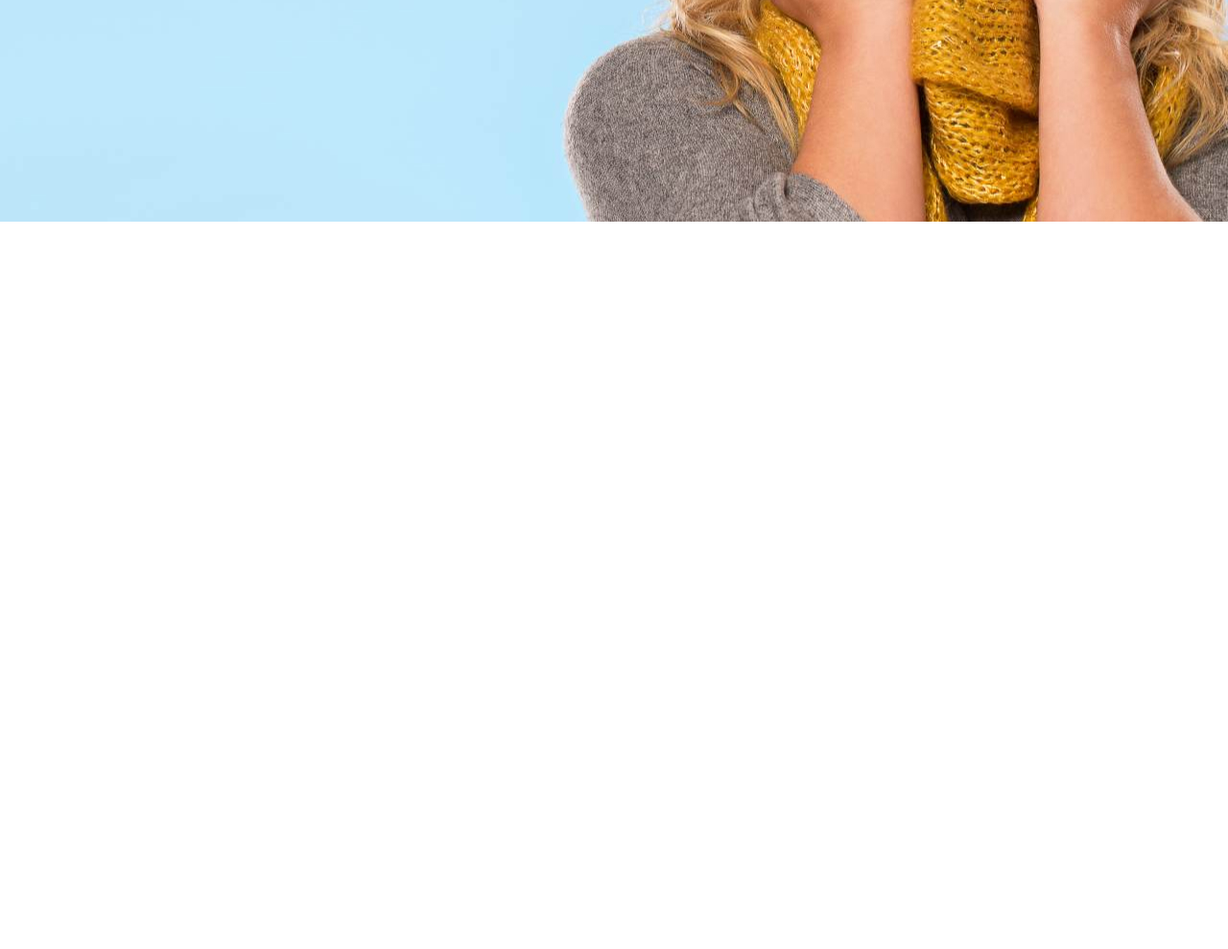
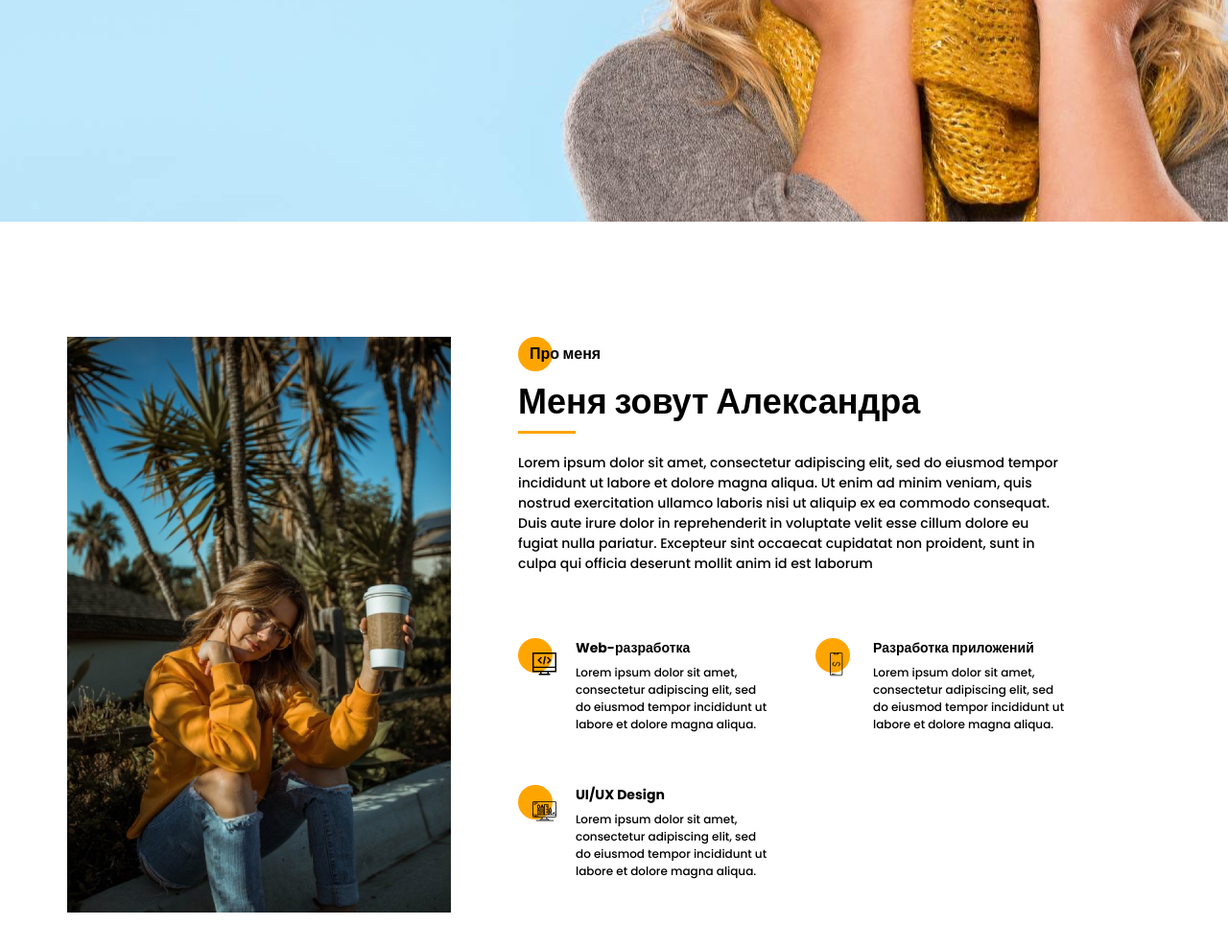
Before and after one commit to Swarle/Portfolio_Practise_Project, a plain HTML site: page src/index.html in a window 1280 px wide. Shown: the part 569-1558 px from the top of the page at 96% size. Before the commit the page ends 800 px from the top, so only its background shows below. Drawn offline with nearby package versions, Linux system fonts and the light colour scheme; files that its build step writes are made by us from their sources; files whose address does not match are found by name.

Commit message:
Added about section

```diff
--- a/src/index.html
+++ b/src/index.html
@@ -1,5 +1,6 @@
 <!DOCTYPE html>
 <html lang="ru">
+
 <head>
     <meta charset="UTF-8">
     <meta name="viewport" content="width=device-width, initial-scale=1.0">
@@ -13,14 +14,17 @@
     <meta property="og:url" content="https://metatags.io/">
     <meta property="og:title" content="Мое портфолио">
     <meta property="og:description" content="Здесь вы сможете ознакомиться с моими работами и узнать больше обо мне">
-    <meta property="og:image" content="https://metatags.io/assets/meta-tags-16a33a6a8531e519cc0936fbba0ad904e52d35f34a46c97a2c9f6f7dd7d336f2.png">
+    <meta property="og:image"
+        content="https://metatags.io/assets/meta-tags-16a33a6a8531e519cc0936fbba0ad904e52d35f34a46c97a2c9f6f7dd7d336f2.png">
 
     <!-- Twitter -->
     <meta property="twitter:card" content="summary_large_image">
     <meta property="twitter:url" content="https://metatags.io/">
     <meta property="twitter:title" content="Мое портфолио">
-    <meta property="twitter:description" content="Здесь вы сможете ознакомиться с моими работами и узнать больше обо мне">
-    <meta property="twitter:image" content="https://metatags.io/assets/meta-tags-16a33a6a8531e519cc0936fbba0ad904e52d35f34a46c97a2c9f6f7dd7d336f2.png">
+    <meta property="twitter:description"
+        content="Здесь вы сможете ознакомиться с моими работами и узнать больше обо мне">
+    <meta property="twitter:image"
+        content="https://metatags.io/assets/meta-tags-16a33a6a8531e519cc0936fbba0ad904e52d35f34a46c97a2c9f6f7dd7d336f2.png">
 
     <!-- Favicon  -->
     <link rel="apple-touch-icon" sizes="57x57" href="icons/favicon//apple-icon-57x57.png">
@@ -32,7 +36,7 @@
     <link rel="apple-touch-icon" sizes="144x144" href="icons/favicon//apple-icon-144x144.png">
     <link rel="apple-touch-icon" sizes="152x152" href="icons/favicon//apple-icon-152x152.png">
     <link rel="apple-touch-icon" sizes="180x180" href="icons/favicon//apple-icon-180x180.png">
-    <link rel="icon" type="image/png" sizes="192x192"  href="icons/favicon//android-icon-192x192.png">
+    <link rel="icon" type="image/png" sizes="192x192" href="icons/favicon//android-icon-192x192.png">
     <link rel="icon" type="image/png" sizes="32x32" href="icons/favicon//favicon-32x32.png">
     <link rel="icon" type="image/png" sizes="96x96" href="icons/favicon//favicon-96x96.png">
     <link rel="icon" type="image/png" sizes="16x16" href="icons/favicon//favicon-16x16.png">
@@ -43,6 +47,7 @@
 
     <link rel="stylesheet" href="css/style.min.css">
 </head>
+
 <body>
     <aside class="sidepannel">
         <a href="" class="sidepannel_link"><img src="icons/social/facebook.svg" alt="facebook"></a>
@@ -67,19 +72,29 @@
             <div class="menu__social">
                 <a href="#">
                     <svg width="20" height="19" viewBox="0 0 20 19" fill="none" xmlns="http://www.w3.org/2000/svg">
-                        <path d="M10 0C4.475 0 0 4.36167 0 9.74107C0 14.0457 2.865 17.6962 6.8375 18.9832C7.3375 19.0749 7.52083 18.7734 7.52083 18.5148C7.52083 18.2835 7.5125 17.6706 7.50833 16.8585C4.72667 17.4459 4.14 15.5517 4.14 15.5517C3.685 14.4274 3.0275 14.1267 3.0275 14.1267C2.12167 13.5228 3.0975 13.5352 3.0975 13.5352C4.10167 13.603 4.62917 14.5389 4.62917 14.5389C5.52083 16.0283 6.97 15.5979 7.54167 15.3493C7.63167 14.719 7.88917 14.2903 8.175 14.0466C5.95417 13.8029 3.62 12.9652 3.62 9.23304C3.62 8.16988 4.0075 7.30085 4.64917 6.61934C4.53667 6.37317 4.19917 5.3827 4.73667 4.04116C4.73667 4.04116 5.57417 3.78012 7.48667 5.03988C8.28667 4.82345 9.13667 4.71606 9.98667 4.7111C10.8367 4.71606 11.6867 4.82345 12.4867 5.03988C14.3867 3.78012 15.2242 4.04116 15.2242 4.04116C15.7617 5.3827 15.4242 6.37317 15.3242 6.61934C15.9617 7.30085 16.3492 8.16988 16.3492 9.23304C16.3492 12.9752 14.0117 13.7987 11.7867 14.0383C12.1367 14.3307 12.4617 14.928 12.4617 15.8408C12.4617 17.1444 12.4492 18.1918 12.4492 18.5082C12.4492 18.7635 12.6242 19.0683 13.1367 18.9708C17.1375 17.692 20 14.0391 20 9.74107C20 4.36167 15.5225 0 10 0Z" fill="#212121"/>
+                        <path
+                            d="M10 0C4.475 0 0 4.36167 0 9.74107C0 14.0457 2.865 17.6962 6.8375 18.9832C7.3375 19.0749 7.52083 18.7734 7.52083 18.5148C7.52083 18.2835 7.5125 17.6706 7.50833 16.8585C4.72667 17.4459 4.14 15.5517 4.14 15.5517C3.685 14.4274 3.0275 14.1267 3.0275 14.1267C2.12167 13.5228 3.0975 13.5352 3.0975 13.5352C4.10167 13.603 4.62917 14.5389 4.62917 14.5389C5.52083 16.0283 6.97 15.5979 7.54167 15.3493C7.63167 14.719 7.88917 14.2903 8.175 14.0466C5.95417 13.8029 3.62 12.9652 3.62 9.23304C3.62 8.16988 4.0075 7.30085 4.64917 6.61934C4.53667 6.37317 4.19917 5.3827 4.73667 4.04116C4.73667 4.04116 5.57417 3.78012 7.48667 5.03988C8.28667 4.82345 9.13667 4.71606 9.98667 4.7111C10.8367 4.71606 11.6867 4.82345 12.4867 5.03988C14.3867 3.78012 15.2242 4.04116 15.2242 4.04116C15.7617 5.3827 15.4242 6.37317 15.3242 6.61934C15.9617 7.30085 16.3492 8.16988 16.3492 9.23304C16.3492 12.9752 14.0117 13.7987 11.7867 14.0383C12.1367 14.3307 12.4617 14.928 12.4617 15.8408C12.4617 17.1444 12.4492 18.1918 12.4492 18.5082C12.4492 18.7635 12.6242 19.0683 13.1367 18.9708C17.1375 17.692 20 14.0391 20 9.74107C20 4.36167 15.5225 0 10 0Z"
+                            fill="#212121" />
                     </svg>
                 </a>
                 <a href="#">
                     <svg width="20" height="20" viewBox="0 0 20 20" fill="none" xmlns="http://www.w3.org/2000/svg">
-                        <path d="M13.7495 0L6.24951 0C2.79826 0 -0.000488281 2.79875 -0.000488281 6.25L-0.000488281 13.75C-0.000488281 17.2013 2.79826 20 6.24951 20L13.7495 20C17.2008 20 19.9995 17.2013 19.9995 13.75L19.9995 6.25C19.9995 2.79875 17.2008 0 13.7495 0ZM18.1245 13.75C18.1245 16.1625 16.162 18.125 13.7495 18.125L6.24951 18.125C3.83701 18.125 1.87451 16.1625 1.87451 13.75L1.87451 6.25C1.87451 3.8375 3.83701 1.875 6.24951 1.875L13.7495 1.875C16.162 1.875 18.1245 3.8375 18.1245 6.25L18.1245 13.75Z" fill="black"/>
-                        <path d="M9.99951 5C7.23826 5 4.99951 7.23875 4.99951 10C4.99951 12.7613 7.23826 15 9.99951 15C12.7608 15 14.9995 12.7613 14.9995 10C14.9995 7.23875 12.7608 5 9.99951 5ZM9.99951 13.125C8.27701 13.125 6.87451 11.7225 6.87451 10C6.87451 8.27625 8.27701 6.875 9.99951 6.875C11.722 6.875 13.1245 8.27625 13.1245 10C13.1245 11.7225 11.722 13.125 9.99951 13.125Z" fill="black"/>
-                        <path d="M15.3745 5.29123C15.7425 5.29123 16.0408 4.99295 16.0408 4.62499C16.0408 4.25703 15.7425 3.95874 15.3745 3.95874C15.0065 3.95874 14.7083 4.25703 14.7083 4.62499C14.7083 4.99295 15.0065 5.29123 15.3745 5.29123Z" fill="black"/>
+                        <path
+                            d="M13.7495 0L6.24951 0C2.79826 0 -0.000488281 2.79875 -0.000488281 6.25L-0.000488281 13.75C-0.000488281 17.2013 2.79826 20 6.24951 20L13.7495 20C17.2008 20 19.9995 17.2013 19.9995 13.75L19.9995 6.25C19.9995 2.79875 17.2008 0 13.7495 0ZM18.1245 13.75C18.1245 16.1625 16.162 18.125 13.7495 18.125L6.24951 18.125C3.83701 18.125 1.87451 16.1625 1.87451 13.75L1.87451 6.25C1.87451 3.8375 3.83701 1.875 6.24951 1.875L13.7495 1.875C16.162 1.875 18.1245 3.8375 18.1245 6.25L18.1245 13.75Z"
+                            fill="black" />
+                        <path
+                            d="M9.99951 5C7.23826 5 4.99951 7.23875 4.99951 10C4.99951 12.7613 7.23826 15 9.99951 15C12.7608 15 14.9995 12.7613 14.9995 10C14.9995 7.23875 12.7608 5 9.99951 5ZM9.99951 13.125C8.27701 13.125 6.87451 11.7225 6.87451 10C6.87451 8.27625 8.27701 6.875 9.99951 6.875C11.722 6.875 13.1245 8.27625 13.1245 10C13.1245 11.7225 11.722 13.125 9.99951 13.125Z"
+                            fill="black" />
+                        <path
+                            d="M15.3745 5.29123C15.7425 5.29123 16.0408 4.99295 16.0408 4.62499C16.0408 4.25703 15.7425 3.95874 15.3745 3.95874C15.0065 3.95874 14.7083 4.25703 14.7083 4.62499C14.7083 4.99295 15.0065 5.29123 15.3745 5.29123Z"
+                            fill="black" />
                     </svg>
                 </a>
                 <a href="#">
                     <svg width="20" height="20" viewBox="0 0 20 20" fill="none" xmlns="http://www.w3.org/2000/svg">
-                        <path d="M17.0698 0L2.9292 0C1.3139 0 -0.000488281 1.31439 -0.000488281 2.92969L-0.000488281 17.0703C-0.000488281 18.6856 1.3139 20 2.9292 20L8.82764 20L8.82764 12.9297L6.48389 12.9297L6.48389 9.41406L8.82764 9.41406L8.82764 7.03125C8.82764 5.09262 10.4046 3.51563 12.3433 3.51563L15.8979 3.51563L15.8979 7.03125L12.3433 7.03125L12.3433 9.41406L15.8979 9.41406L15.312 12.9297L12.3433 12.9297L12.3433 20L17.0698 20C18.6851 20 19.9995 18.6856 19.9995 17.0703L19.9995 2.92969C19.9995 1.31439 18.6851 0 17.0698 0Z" fill="black"/>
+                        <path
+                            d="M17.0698 0L2.9292 0C1.3139 0 -0.000488281 1.31439 -0.000488281 2.92969L-0.000488281 17.0703C-0.000488281 18.6856 1.3139 20 2.9292 20L8.82764 20L8.82764 12.9297L6.48389 12.9297L6.48389 9.41406L8.82764 9.41406L8.82764 7.03125C8.82764 5.09262 10.4046 3.51563 12.3433 3.51563L15.8979 3.51563L15.8979 7.03125L12.3433 7.03125L12.3433 9.41406L15.8979 9.41406L15.312 12.9297L12.3433 12.9297L12.3433 20L17.0698 20C18.6851 20 19.9995 18.6856 19.9995 17.0703L19.9995 2.92969C19.9995 1.31439 18.6851 0 17.0698 0Z"
+                            fill="black" />
                     </svg>
                 </a>
             </div>
@@ -105,7 +120,63 @@
             </div>
         </div>
     </section>
+    <section class="about">
+        <div class="container">
+            <div class="about__wrapper">
+                <div class="about__photo">
+                    <img src="img/main_photo.jpg" alt="">
+                </div>
+                <div class="about__descr">
+                    <h2 class="title title_fz16 about__title">Про меня</h2>
+                    <div class="title">Меня зовут Александра</div>
+                    <div class="devider"></div>
+                    <div class="about__text">
+                        Lorem ipsum dolor sit amet, consectetur adipiscing elit, sed do eiusmod tempor incididunt ut labore et dolore magna aliqua. Ut enim ad minim veniam, quis nostrud exercitation ullamco laboris nisi ut aliquip ex ea commodo consequat. Duis aute irure dolor in reprehenderit in voluptate velit esse cillum dolore eu fugiat nulla pariatur. Excepteur sint occaecat cupidatat non proident, sunt in culpa qui officia deserunt mollit anim id est laborum
+                    </div>
+                </div>
+                <div class="about__skills">
+                    <div class="about__skills-item">
+                        <div class="about__skills-circle">
+                            <img src="icons/about_me/web_development.svg" alt="">
+                        </div>
+                        <div>
+                            <div class="title title_fz14">Web-разработка</div>
+                            <div class="about__skills-text">
+                                Lorem ipsum dolor sit amet, consectetur adipiscing elit, sed do
+                                eiusmod tempor incididunt ut labore et dolore magna aliqua.
+                            </div>
+                        </div>
+                    </div>
+                    <div class="about__skills-item">
+                        <div class="about__skills-circle">
+                            <img src="icons/about_me/mobile_dev.svg" alt="">
+                        </div>
+                        <div>
+                            <div class="title title_fz14">Разработка приложений</div>
+                            <div class="about__skills-text">
+                                Lorem ipsum dolor sit amet, consectetur adipiscing elit, sed do
+                                eiusmod tempor incididunt ut labore et dolore magna aliqua.
+                            </div>
+                        </div>
+                    </div>
+                    <div class="about__skills-item">
+                        <div class="about__skills-circle">
+                            <img src="icons/about_me/design.svg" alt="">
+                        </div>
+                        <div>
+                            <div class="title title_fz14">UI/UX Design</div>
+                            <div class="about__skills-text">
+                                Lorem ipsum dolor sit amet, consectetur adipiscing elit, sed do
+                                eiusmod tempor incididunt ut labore et dolore magna aliqua.
+                            </div>
+                        </div>
+                    </div>
+                </div>
+            </div>
+        </div>
+    </section>
 
     <script src="js/script.js"></script>
 </body>
+
 </html>
--- /dev/null
+++ b/src/sass/blocks/_about.scss
@@ -0,0 +1,63 @@
+.about{
+    padding: 120px 0;
+    &__wrapper{
+        display: grid;
+        grid-template-columns: 400px 570px;
+        grid-template-rows: minmax(245px, auto) minmax(255px,auto);
+        grid-auto-rows: minmax(245px, auto);
+        column-gap: 70px;
+        row-gap: 40px;
+        grid-template-areas:
+        "photo descr"
+        "photo skills";
+    }
+    &__photo{
+        grid-area: photo;
+        img{
+            width: 100%;
+        }
+    }
+    &__title{
+        position: relative;
+        padding-left: 12px;
+        @include before_circle
+    }
+    &__descr{
+        padding-top: 6px;
+        grid-area: descr;
+    }
+    &__skills{
+        grid-area: skills;
+        display: grid;
+        grid-template: repeat(2, minmax(120px, auto)) / repeat(2, 260px);
+        grid-auto-rows: 1fr;
+        row-gap: 20px;
+        column-gap: 50px;
+        &-item{
+            display: grid;
+            grid-template-columns: 40px 200px;
+            column-gap: 20px;
+        }
+        &-text{
+            margin-top: 6px;
+            color: #000;
+            font-size: 12px;
+            font-weight: 500;
+        }
+        &-circle{
+            position: relative;
+            @include before_circle;
+            padding-top: 15px;
+            padding-left: 15px;
+            &:before{
+                top: 0;
+            }
+        }
+    }
+    &__text{
+        margin-top: 20px;
+        color: #000;
+        font-size: 14px;
+        font-weight: 500;
+    }
+}
--- /dev/null
+++ b/src/sass/blocks/_devider.scss
@@ -0,0 +1,5 @@
+.devider{
+    width: 60px;
+    height: 3px;
+    background-color: $main-color;
+}
--- a/src/sass/blocks/_sidepannel.scss
+++ b/src/sass/blocks/_sidepannel.scss
@@ -4,6 +4,7 @@
     flex-direction: column;
     align-items: center;
     justify-content: space-between;
+    z-index: 20;
     top: 226px;
     left: 50px;
     height: 340px;
--- a/src/sass/style.scss
+++ b/src/sass/style.scss
@@ -20,3 +20,5 @@
 @import 'blocks/buttons';
 @import 'blocks/sidepannel';
 @import 'blocks/menu';
+@import 'blocks/about';
+@import 'blocks/devider';
```
Also changed, not shown: dist/index.html (+1 -1 lines), dist/css/style.min.css. Lines whose indentation alone changed are shown as unchanged.
